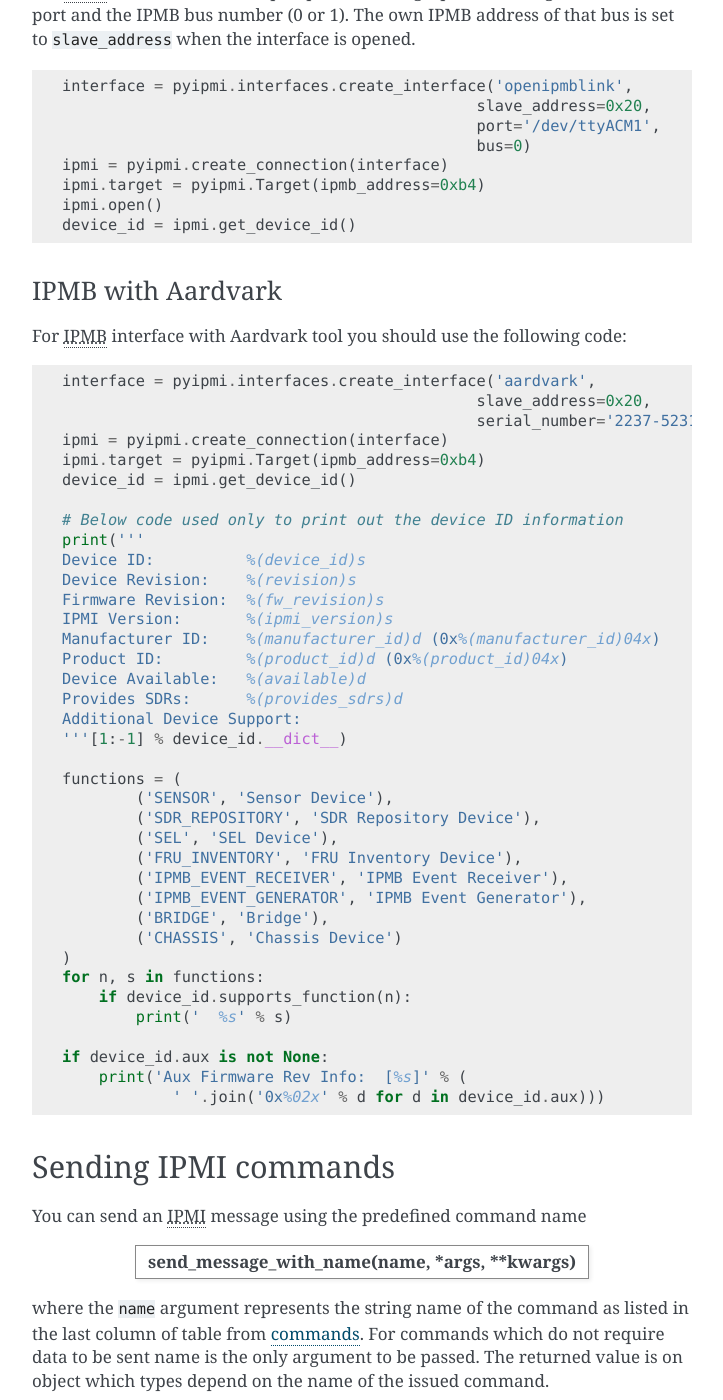
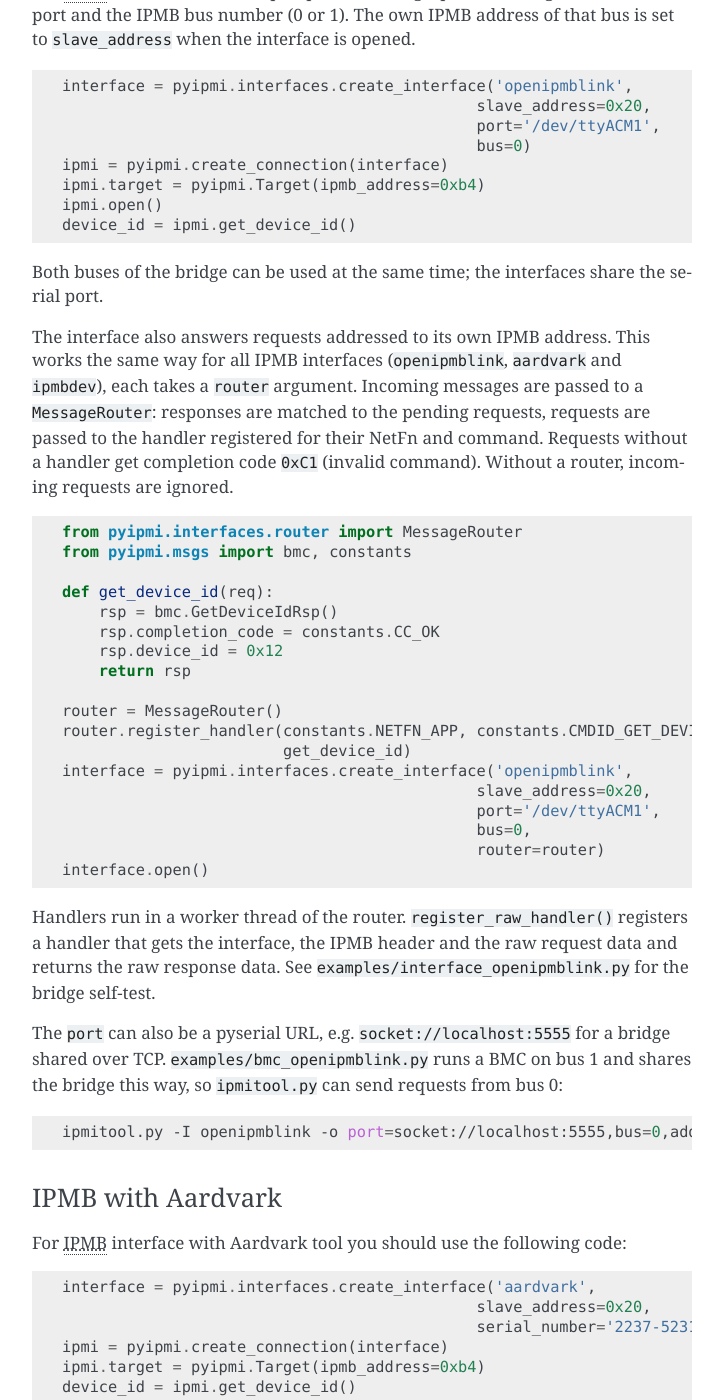
Before and after one commit to kontron/python-ipmi, a Sphinx documentation site: the page built from docs/source/quick_start.rst, in a window 1280 px wide and 1400 px high, scrolled down 4083 px. Shown: the whole window, without its empty margins (388-1111 px from the left). Built offline with Sphinx 7.4.7, drawn with Linux system fonts in a browser that asks for light colours.

Commit message:
docs: update ipmb section
Signed-off-by: Heiko Thiery <heiko.thiery@gmail.com>

```diff
--- a/docs/source/quick_start.rst
+++ b/docs/source/quick_start.rst
@@ -274,6 +274,39 @@ For :abbr:`IPMB (Intelligent Platform Management Bus)` interface with the openip
   ipmi.open()
   device_id = ipmi.get_device_id()
 
+Both buses of the bridge can be used at the same time; the interfaces share the serial port.
+
+The interface also answers requests addressed to its own IPMB address. This works the same way for all IPMB interfaces (``openipmblink``, ``aardvark`` and ``ipmbdev``), each takes a ``router`` argument. Incoming messages are passed to a ``MessageRouter``: responses are matched to the pending requests, requests are passed to the handler registered for their NetFn and command. Requests without a handler get completion code ``0xC1`` (invalid command). Without a router, incoming requests are ignored.
+
+.. code:: python
+
+  from pyipmi.interfaces.router import MessageRouter
+  from pyipmi.msgs import bmc, constants
+
+  def get_device_id(req):
+      rsp = bmc.GetDeviceIdRsp()
+      rsp.completion_code = constants.CC_OK
+      rsp.device_id = 0x12
+      return rsp
+
+  router = MessageRouter()
+  router.register_handler(constants.NETFN_APP, constants.CMDID_GET_DEVICE_ID,
+                          get_device_id)
+  interface = pyipmi.interfaces.create_interface('openipmblink',
+                                               slave_address=0x20,
+                                               port='/dev/ttyACM1',
+                                               bus=0,
+                                               router=router)
+  interface.open()
+
+Handlers run in a worker thread of the router. ``register_raw_handler()`` registers a handler that gets the interface, the IPMB header and the raw request data and returns the raw response data. See ``examples/interface_openipmblink.py`` for the bridge self-test.
+
+The ``port`` can also be a pyserial URL, e.g. ``socket://localhost:5555`` for a bridge shared over TCP. ``examples/bmc_openipmblink.py`` runs a BMC on bus 1 and shares the bridge this way, so ``ipmitool.py`` can send requests from bus 0:
+
+.. code:: shell
+
+  ipmitool.py -I openipmblink -o port=socket://localhost:5555,bus=0,address=0x24 -t 0x20 bmc info
+
 IPMB with Aardvark
 ******************
 
```
